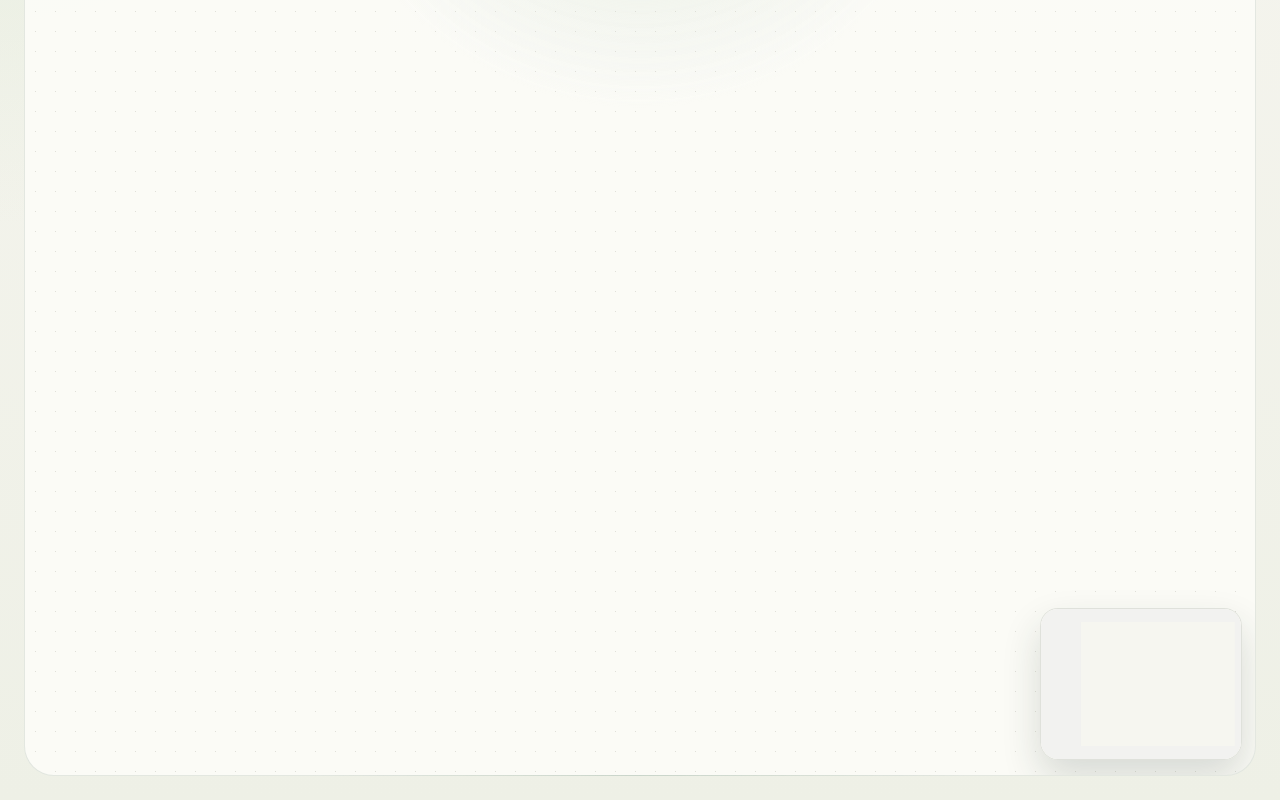
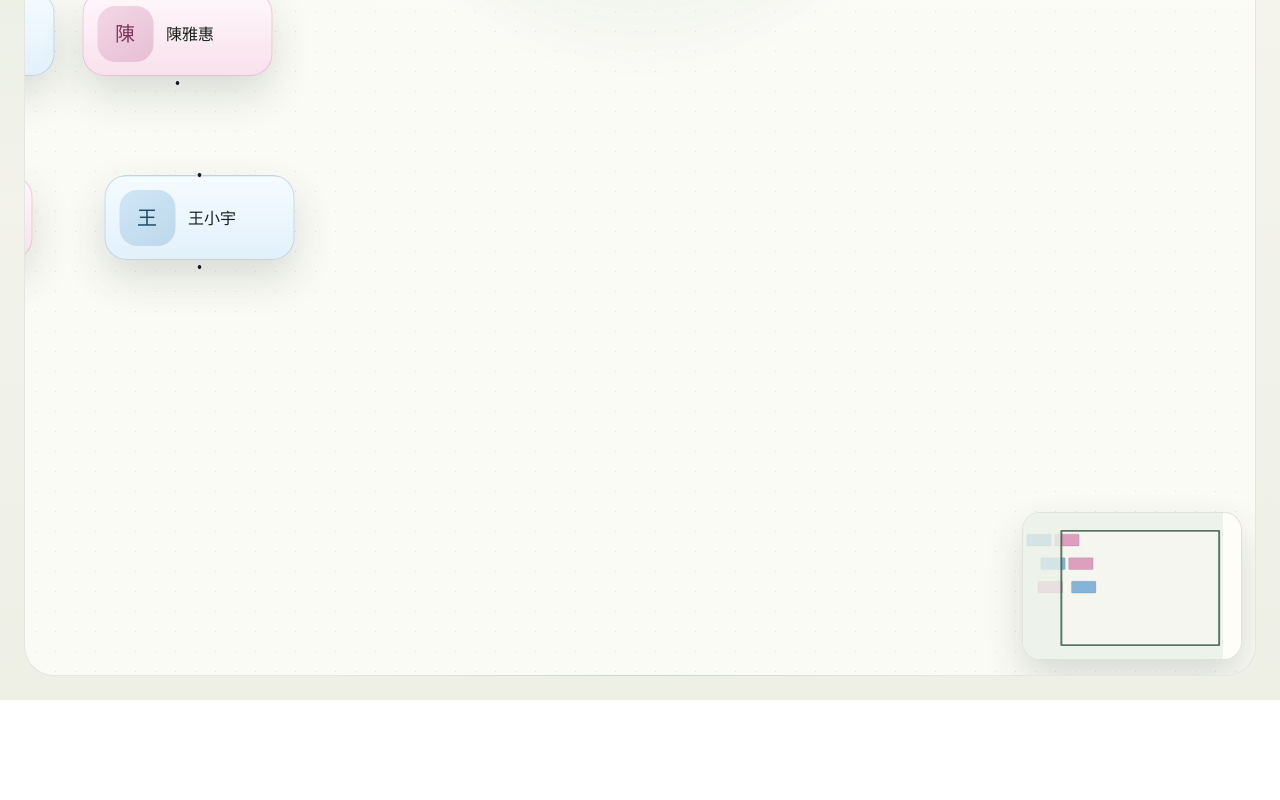
Before and after one commit to kevin1kevin1k/Zupu, a React (Vite) app: page / in a window 1280 px wide. Shown: the part 320-1120 px from the top of the page. After the commit the page ends 1020 px from the top, so only its background shows below. Built offline with nearby package versions, Linux system fonts and the light colour scheme.

Commit message:
fix: render minimap tree and viewport

```diff
--- a/src/App.tsx
+++ b/src/App.tsx
@@ -32,6 +32,17 @@ const edgeTypes: EdgeTypes = {
   family: FamilyEdge,
   spouse: SpouseEdge,
 };
+
+function getMiniMapNodeColor(node: PersonFlowNode) {
+  switch (node.data.gender) {
+    case "male":
+      return "rgba(123, 176, 214, 0.92)";
+    case "female":
+      return "rgba(221, 152, 186, 0.92)";
+    default:
+      return "rgba(151, 158, 151, 0.92)";
+  }
+}
 
 function App() {
   const [isMobile, setIsMobile] = useState<boolean>(() =>
@@ -473,7 +484,23 @@ function App() {
                 proOptions={{ hideAttribution: true }}
               >
                 <Background color="#d7d8d0" gap={20} />
-                {!isMobile ? <MiniMap className="family-minimap" pannable zoomable /> : null}
+                {!isMobile ? (
+                  <MiniMap<PersonFlowNode>
+                    ariaLabel="族譜導覽圖"
+                    bgColor="rgba(246, 246, 240, 0.98)"
+                    className="family-minimap"
+                    maskColor="rgba(235, 241, 234, 0.78)"
+                    maskStrokeColor="rgba(57, 89, 69, 0.82)"
+                    maskStrokeWidth={2}
+                    nodeBorderRadius={6}
+                    nodeColor={getMiniMapNodeColor}
+                    nodeStrokeColor="rgba(37, 64, 49, 0.56)"
+                    nodeStrokeWidth={2}
+                    offsetScale={3}
+                    pannable
+                    zoomable
+                  />
+                ) : null}
               </ReactFlow>
             </div>
           ) : null}
--- a/src/lib/tree.ts
+++ b/src/lib/tree.ts
@@ -147,6 +147,8 @@ export function buildFlowElements(
         x: centeredX - NODE_WIDTH / 2,
         y: centeredY - NODE_HEIGHT / 2,
       },
+      width: NODE_WIDTH,
+      height: NODE_HEIGHT,
       data: {
         name: person.name,
         gender: person.gender,
--- a/src/styles.css
+++ b/src/styles.css
@@ -580,37 +580,22 @@ button:disabled {
 .react-flow__minimap.family-minimap {
   right: 1rem;
   bottom: 1rem;
+  width: 220px;
+  height: 148px;
   border: 1px solid rgba(55, 84, 68, 0.16);
   border-radius: 18px;
   background: rgba(255, 253, 248, 0.96);
   box-shadow: 0 18px 38px rgba(31, 52, 41, 0.16);
   overflow: hidden;
+  backdrop-filter: blur(10px);
 }
 
 .react-flow__minimap.family-minimap svg {
   background: rgba(246, 246, 240, 0.94);
 }
 
-.react-flow__minimap.family-minimap mask {
-  fill: rgba(77, 119, 92, 0.18);
-}
-
-.react-flow__minimap.family-minimap .react-flow__minimap-node {
-  fill: rgba(72, 109, 83, 0.68);
-  stroke: rgba(37, 64, 49, 0.3);
-  stroke-width: 2;
-}
-
-.react-flow__minimap.family-minimap .react-flow__minimap-node.person-node--male {
-  fill: rgba(123, 176, 214, 0.9);
-}
-
-.react-flow__minimap.family-minimap .react-flow__minimap-node.person-node--female {
-  fill: rgba(221, 152, 186, 0.9);
-}
-
-.react-flow__minimap.family-minimap .react-flow__minimap-node.person-node--unknown {
-  fill: rgba(151, 158, 151, 0.9);
+.react-flow__minimap.family-minimap .react-flow__minimap-mask {
+  stroke-linejoin: round;
 }
 
 @media (max-width: 960px) {
```
Also changed, not shown: 2 other files (tests, documents, lock files or other folders).
